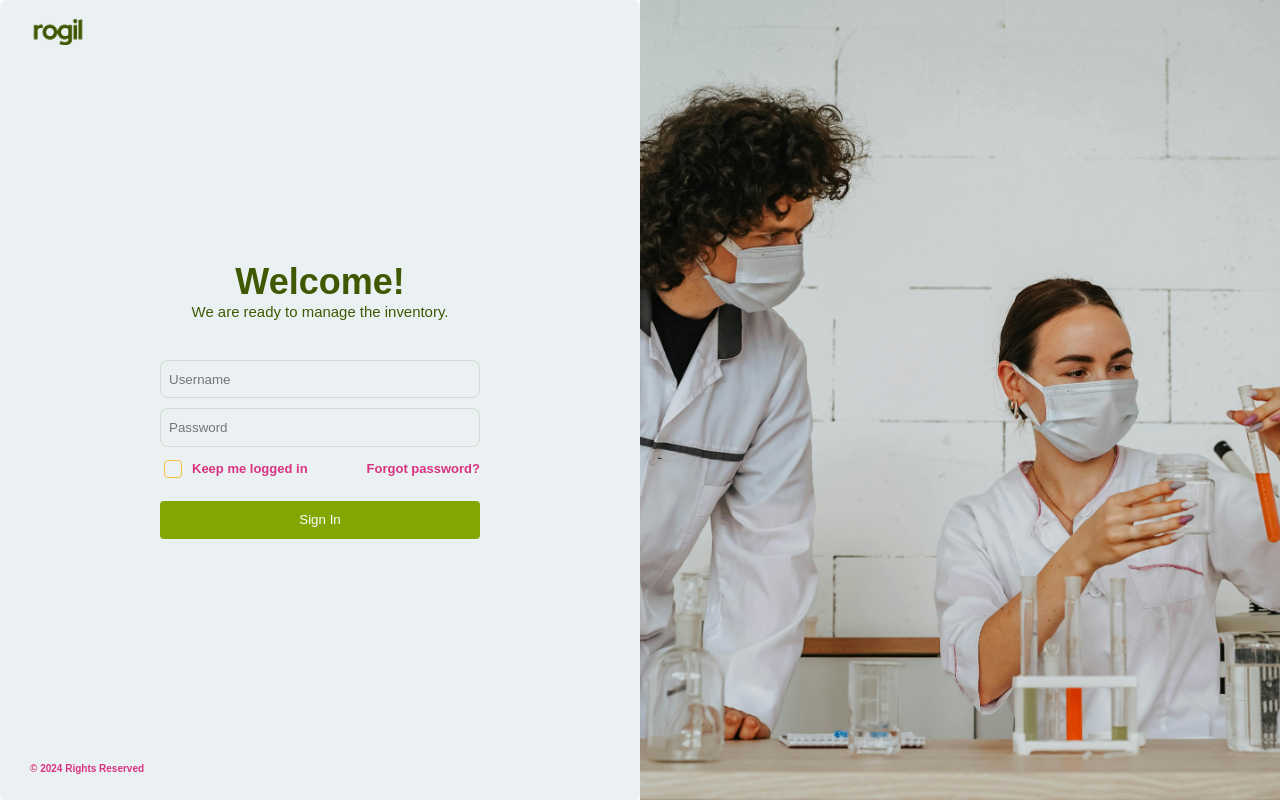
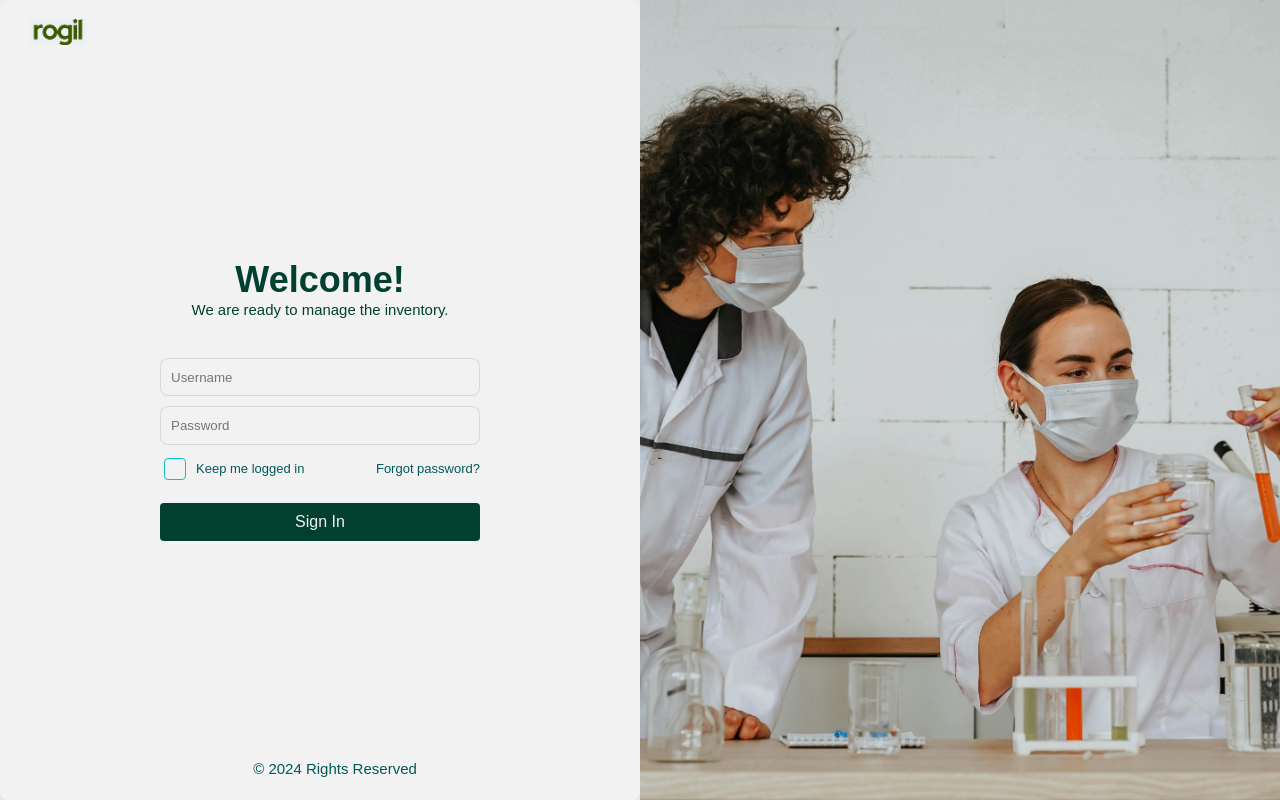
Before and after one commit to emmanuelajsivinac/Rogil, a Vue app in the folder frontend/: page / in a window 1280 px wide. Built offline with nearby package versions, Linux system fonts and the light colour scheme; a web font is replaced by a local one.

Commit message:
uploading theme color

```diff
--- a/frontend/src/components/UserLogin.vue
+++ b/frontend/src/components/UserLogin.vue
@@ -103,7 +103,7 @@
     flex-direction:row;
     align-items: center;
     justify-content: center;
-    background-color: #fff;
+    background-color: #F2F2F2;
     background-size: cover;
   }
 
@@ -114,7 +114,7 @@
     flex-direction: column;
     align-items: center;
     justify-content: space-between;
-    background-color: #EBF1F2;
+    background-color: #F2F2F2;
     border-radius: 8px;
     box-shadow: 0 2px 10px rgba(0, 0, 0, 0.1);
   }
@@ -126,8 +126,8 @@
     display: flex;
     align-items: center;
     padding-left: 30px;
-    color: #7c7b7b;
-    font-size: smaller;
+    color: #F2F2F2;
+    font-size: medium;
   }
 
   .logo-login{
@@ -147,7 +147,7 @@
   .login-header {
     text-align: center;
     margin-bottom: 40px;
-    color:#3E5902;
+    color:#01402E;
   }
 
   h1{
@@ -158,7 +158,7 @@
   h5{
     padding: 0px;
     margin: 0px;
-    font-weight: 300;
+    font-weight: 500;
   }
 
   .login-body {
@@ -171,16 +171,17 @@
   input {
     height: 3vw;
     box-sizing:border-box;
-    padding: 8px;
+    padding: 10px;
     border: 1px solid #3d590223;
     border-radius: 8px;
-    background-color: #EBF1F2;
-    color: #3E5902;
+    background-color: #F2F2F2;
+    color: #01402E;
+    font-weight: 500;
   }
 
   input:focus{
     outline: none;
-    border: 1px solid #D93280;
+    border: 1px solid #045a5a;
   }
 
   .options-section{
@@ -189,8 +190,8 @@
     justify-content: space-between;
     align-items: center;
     font-size: small;
-    font-weight: 600;
-    color:#D93280;
+    font-weight: 500;
+    color:#015958;
   }
 
   .checkbox-keep-log{
@@ -206,15 +207,15 @@
     width: 10px;
     height: 10px;
     margin-right: 10px;
-    border: 1px solid #F2C335;
+    border: 1px solid #0FC2C0;
     border-radius: 4px;
-    background-color: #EBF1F2;
+    background-color: #F2F2F2;
     position: relative; /* Añade position relative para el posicionamiento del after */
   }
 
   input[type="checkbox"]:checked {
-    background-color: #F2C335; /* Fondo al seleccionar */
-    border-color: #F2C335; /* Borde del mismo color que el fondo */
+    background-color: #0FC2C0; /* Fondo al seleccionar */
+    border-color: #0FC2C0; /* Borde del mismo color que el fondo */
   }
 
   input[type="checkbox"]:checked::after {
@@ -236,16 +237,18 @@
   button{
     width: inherit;
     height: 3vw;
-    background: #83A603;
-    color: #fff;
+    background: #01402E;
+    color: #F2F2F2;
     border: none;
     border-radius: 4px;
     margin-top: 20px;
+    font-weight: 500;
+    font-size: medium;
   }
 
   button:hover{
-    background: #3E5902;
-    color: #fff;
+    background: #038C65;
+    color: #F2F2F2;
   }
 
   .login-container-footer{
@@ -254,10 +257,11 @@
     box-sizing: border-box;
     display: flex;
     align-items: center;
+    justify-content: center;
     padding-left: 30px;
-    color: #D93280;
-    font-size: x-small;
-    font-weight: bold;
+    color: #015958;
+    font-size: smaller;
+    font-weight: 500;
   }
 
   .image-container {
```
